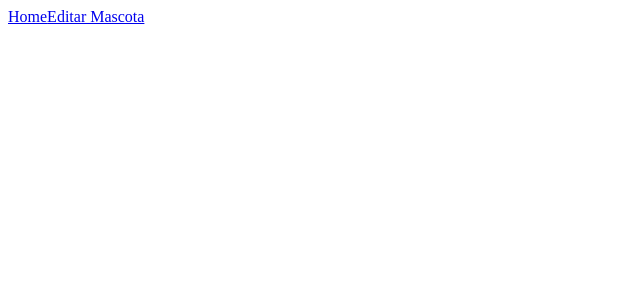
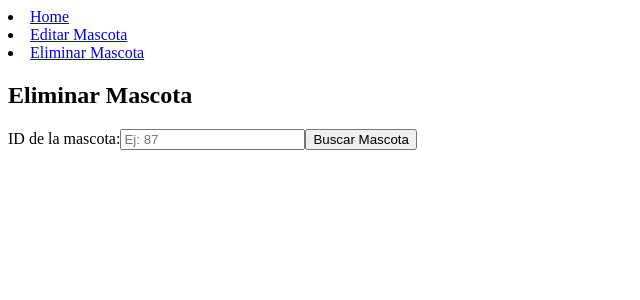
Before and after one commit to Peschke/MascotaApp, a React (Vite) app: page /eliminar in a window 1280 px wide. Before the commit this address had no page. Shown: the top 300 px of the page, without its empty margins (0-640 px from the left). Built offline with nearby package versions, Linux system fonts and the light colour scheme; the HTML template or start-up script is replaced by a standard one.

Commit message:
commit crear funcion mascotas eliminar con buscar mascota por id

```diff
--- a/src/App.jsx
+++ b/src/App.jsx
@@ -1,6 +1,7 @@
 import { NavLink, Route, Routes, Router } from 'react-router-dom'
 import HomePage from './pages/HomePage'
 import EditarMascota from  './components/mascotas/MascotasEditar'
+import MascotasEliminar from './components/mascotas/MascotasEliminar'
 
 function App() {
 
@@ -9,13 +10,21 @@ function App() {
   <>
 
       <nav>
+        <li>
         <NavLink to={"/"}>Home</NavLink>
+        </li>
+        <li>
         <NavLink to={"/editar"}>Editar Mascota</NavLink>
+        </li>
+        <li>
+        <NavLink to={"/eliminar"}>Eliminar Mascota</NavLink>
+        </li>
       </nav>
       <Routes>
         <Route path="/" element={<HomePage />} />
         <Route path="/editar" element={<EditarMascota />} />
         <Route path="/editar/:id" element={<EditarMascota />} />
+        <Route path="/eliminar" element={<MascotasEliminar />} />
       </Routes>
 
   </>
--- a/src/components/mascotas/MascotasEditar.jsx
+++ b/src/components/mascotas/MascotasEditar.jsx
@@ -17,9 +17,8 @@ function MascotasEditar() {
     const [nuevoValor, setNuevoValor] = useState("");
 
     const [idBusqueda, setIdBusqueda] = useState("");
-    const [mascota, setMascota] = useState([])
+    const [mascota, setMascota] = useState([]);
 
-    const [mostrarFormulario, setMostrarFormulario] = useState(false);
 
     const fetchEditarMascota = async (id) => {
         try {
@@ -95,10 +94,7 @@ function MascotasEditar() {
                 </label>
                 <button >Buscar Mascota</button>
 
-                {mascota?.id && (
-                    <button onClick={() => setMostrarFormulario(true)}>
-                        Editar Mascota
-                    </button>)}
+
 
             </form>
 
--- /dev/null
+++ b/src/components/mascotas/MascotasEliminar.jsx
@@ -0,0 +1,51 @@
+import { useState } from "react";
+import mascotasApi from "../../services/api";
+
+
+function MascotasEliminar() {
+
+    const [mascota, setMascota] = useState([]);
+
+    const [idBusqueda, setIdBusqueda] = useState("");
+
+    const fetchEliminarMascota = async (id) => {
+        try {
+            const response = await mascotasApi.get(`mascotas/${id}`);
+            console.log(response.data);
+            setMascota(response.data);
+
+        }catch (error) {
+            console.error(error);
+        }
+    }
+
+    const handleSubmit = (e) => {
+        e.preventDefault();
+        if (!idBusqueda) return;
+        fetchEliminarMascota(idBusqueda);
+    }
+
+  return (
+    <>
+        <h2>Eliminar Mascota</h2>
+                {/* Buscador por id */}
+            <form onSubmit={handleSubmit}>
+                <label>
+                ID de la mascota:
+                <input
+                    type="number"
+                    placeholder="Ej: 87"
+                    value={idBusqueda}
+                    onChange={(e) => setIdBusqueda(e.target.value)}
+                />
+                </label>
+                <button >Buscar Mascota</button>
+
+
+
+            </form>
+    </>
+  );
+}
+
+export default MascotasEliminar;
--- a/src/pages/HomePage.jsx
+++ b/src/pages/HomePage.jsx
@@ -1,10 +1,10 @@
-import MascotasEditar from '../components/mascotas/MascotasEditar';
 function HomePage() {
+
   return (
     <>
-        <h1>Pagina Editar Mascotas</h1>
-        <MascotasEditar />
+        <h1>Pagina Principal</h1>
     </>
   );
 }
+
 export default HomePage;
```
